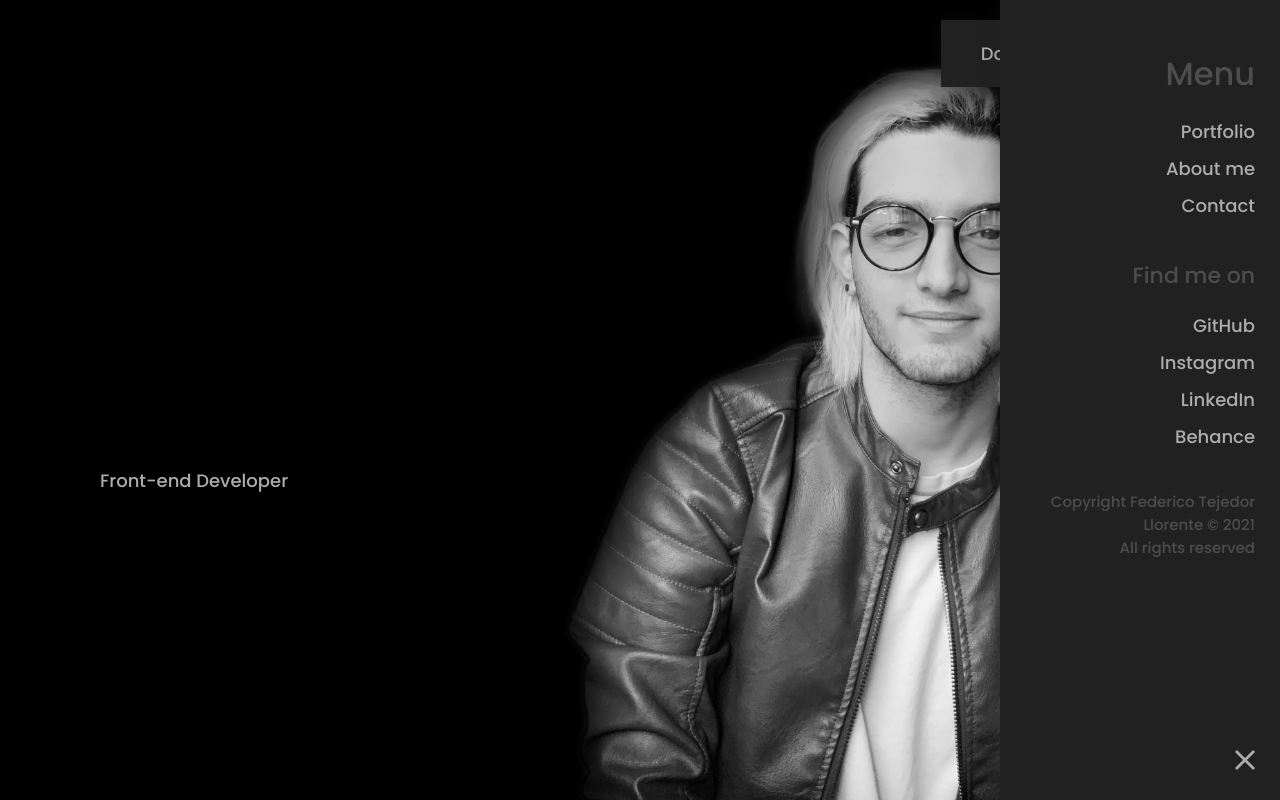
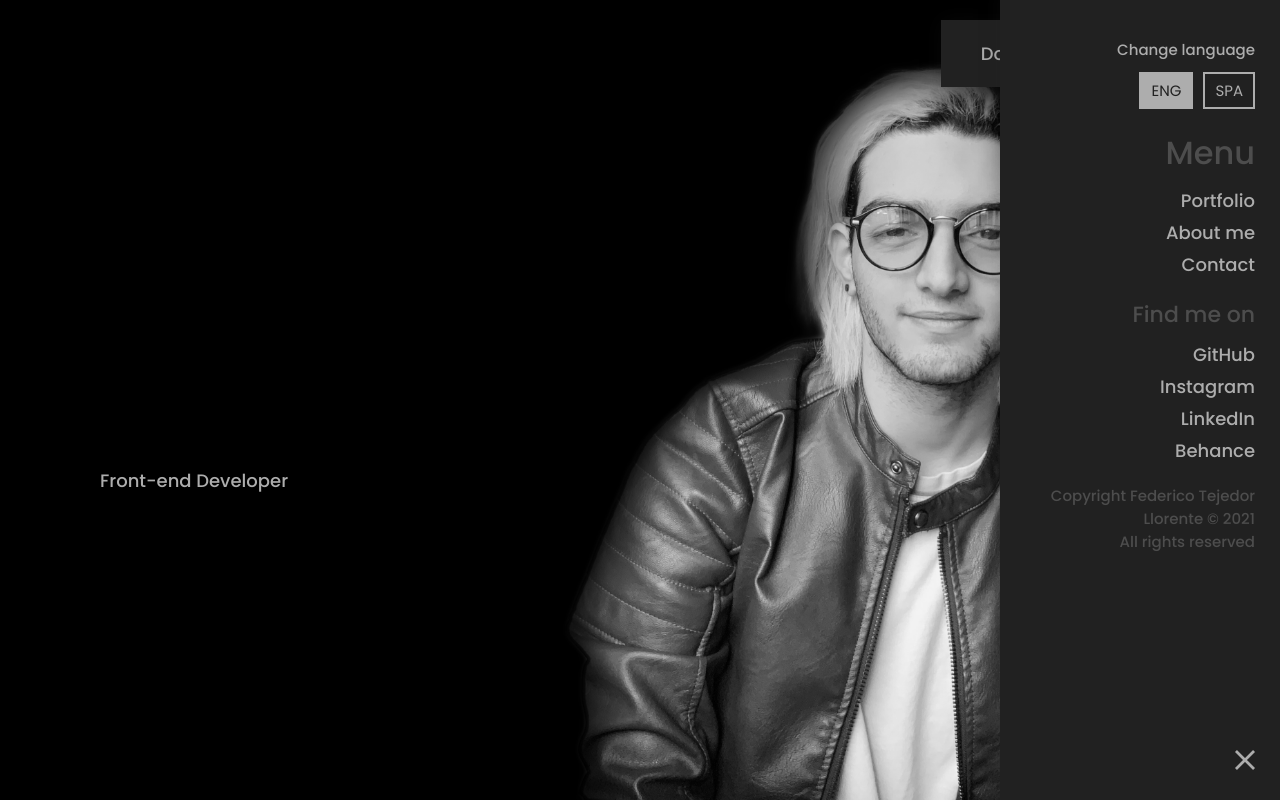
Before and after one commit to federicotllorente/react-portfolio-2021, a React app: page / in a window 1280 px wide. Both pictures are taken after a click on the element 1240 px from the left and 757 px from the top of the page. Built offline with nearby package versions, Linux system fonts and the light colour scheme.

Commit message:
The burger menu states now are managed with Redux, and was implemented a 'change language' functionality

```diff
--- a/package.json
+++ b/package.json
@@ -18,7 +18,9 @@
     "react": "^17.0.1",
     "react-dom": "^17.0.1",
     "react-hot-loader": "^4.13.0",
+    "react-redux": "^7.2.3",
     "react-router-dom": "^5.2.0",
+    "redux": "^4.0.5",
     "web-vitals": "^1.1.0",
     "webpack": "^5.30.0",
     "webpack-cli": "^4.6.0"
@@ -87,6 +89,8 @@
     "javascript",
     "react-router",
     "react-router-dom",
+    "redux",
+    "react-redux",
     "webpack",
     "babel",
     "express",
--- a/src/actions/index.js
+++ b/src/actions/index.js
@@ -0,0 +1,23 @@
+export const changeLangToEnglish = () => {
+    return {
+        type: 'CHANGE_LANG_TO_ENGLISH'
+    };
+};
+
+export const changeLangToSpanish = () => {
+    return {
+        type: 'CHANGE_LANG_TO_SPANISH'
+    };
+};
+
+export const openMenu = () => {
+    return {
+        type: 'OPEN_MENU'
+    };
+};
+
+export const closeMenu = () => {
+    return {
+        type: 'CLOSE_MENU'
+    };
+};
--- a/src/components/BurgerMenu.js
+++ b/src/components/BurgerMenu.js
@@ -1,14 +1,18 @@
 import React from 'react';
 import { Link } from 'react-router-dom';
+import { connect } from 'react-redux';
 
+import { changeLangToEnglish, changeLangToSpanish, openMenu, closeMenu } from '../actions';
 import BurgerMenuButton from './BurgerMenuButton';
 import BurgerMenuCloseButton from './BurgerMenuCloseButton';
 import DownloadResumeButton from './DownloadResumeButton';
-import useBurgerMenu from '../hooks/useBurgerMenu';
 
-function BurgerMenu() {
-    const { handleOpenMenu, handleCloseMenu, showingMenu } = useBurgerMenu();
-    if (!showingMenu) {
+const BurgerMenu = props => {
+    const handleOpenMenu = () => props.openMenu();
+    const handleCloseMenu = () => props.closeMenu();
+    const handleChangeLangToEnglish = () => props.changeLangToEnglish();
+    const handleChangeLangToSpanish = () => props.changeLangToSpanish();
+    if (!props.showingMenu) {
         return (
             <React.Fragment>
                 <BurgerMenuButton handleOpenMenu={handleOpenMenu} />
@@ -19,6 +23,19 @@ function BurgerMenu() {
     return (
         <React.Fragment>
             <div className="burger_menu" id="burger_menu">
+                <span>Change language</span>
+                <div className="burger_menu__lang_btn">
+                    {props.language === 'English' ? (
+                        <button onClick={handleChangeLangToEnglish} className="lang_selected">ENG</button>
+                    ) : (
+                        <button onClick={handleChangeLangToEnglish}>ENG</button>
+                    )}
+                    {props.language === 'Spanish' ? (
+                        <button onClick={handleChangeLangToSpanish} className="lang_selected">SPA</button>
+                    ) : (
+                        <button onClick={handleChangeLangToSpanish}>SPA</button>
+                    )}
+                </div>
                 <h2>Menu</h2>
                 <ul>
                     <li><Link to="/portfolio">Portfolio</Link></li>
@@ -38,6 +55,22 @@ function BurgerMenu() {
             <DownloadResumeButton />
         </React.Fragment>
     );
-}
+};
 
-export default BurgerMenu;
+const mapStateToProps = state => {
+    return {
+        showingMenu: state.showingMenu,
+        language: state.language
+    };
+};
+
+const mapDispatchToProps = dispatch => {
+    return {
+        changeLangToEnglish: () => dispatch(changeLangToEnglish()),
+        changeLangToSpanish: () => dispatch(changeLangToSpanish()),
+        openMenu: () => dispatch(openMenu()),
+        closeMenu: () => dispatch(closeMenu())
+    };
+};
+
+export default connect(mapStateToProps, mapDispatchToProps)(BurgerMenu);
--- a/src/hooks/useBurgerMenu.js
+++ /dev/null
@@ -1,14 +0,0 @@
-import { useState } from 'react';
-
-function useBurgerMenu() {
-    const [showingMenu, setShowingMenu] = useState(false);
-    const handleOpenMenu = () => {
-        setShowingMenu(true);
-    }
-    const handleCloseMenu = () => {
-        setShowingMenu(false);
-    }
-    return { handleOpenMenu, handleCloseMenu, showingMenu };
-}
-
-export default useBurgerMenu;
--- a/src/index.js
+++ b/src/index.js
@@ -1,6 +1,23 @@
 import React from 'react';
 import ReactDOM from 'react-dom';
+import { Provider } from 'react-redux';
+import { createStore } from 'redux';
 
 import App from './components/App';
+import reducer from './reducers';
 
-ReactDOM.render(<App />, document.getElementById('root'));
+const container = document.getElementById('root');
+
+const initialState = {
+    showingMenu: false,
+    language: 'English'
+};
+
+const store = createStore(reducer, initialState);
+
+ReactDOM.render(
+    <Provider store={store}>
+        <App />
+    </Provider>,
+    container
+);
--- a/src/reducers/index.js
+++ b/src/reducers/index.js
@@ -0,0 +1,28 @@
+const reducer = (state, action) => {
+    switch (action.type) {
+        case 'CHANGE_LANG_TO_ENGLISH':
+            return {
+                ...state,
+                language: 'English'
+            };
+        case 'CHANGE_LANG_TO_SPANISH':
+            return {
+                ...state,
+                language: 'Spanish'
+            };
+        case 'OPEN_MENU':
+            return {
+                ...state,
+                showingMenu: true
+            };
+        case 'CLOSE_MENU':
+            return {
+                ...state,
+                showingMenu: false
+            };
+        default:
+            return state;
+    }
+};
+
+export default reducer;
--- a/src/styles/_burgermenu.scss
+++ b/src/styles/_burgermenu.scss
@@ -7,7 +7,7 @@
 
 // Burger menu
 .burger_menu {
-    padding: 50px 25px;
+    padding: 35px 25px;
     margin: 0;
     width: 280px;
     height: 100vh;
@@ -21,15 +21,15 @@
     animation: showBurgerMenu ease 1s;
     transition: 0.3s;
     h2 {
-        margin: 0 0 20px;
+        margin: 0 0 10px;
         color: $midColor;
     }
     h3 {
-        margin: 40px 0 20px;
+        margin: 20px 0 10px;
         color: $midColor;
     }
     ul li {
-        margin: 10px 0;
+        margin: 5px 0;
         list-style: none;
     }
     a {
@@ -43,9 +43,40 @@
         }
     }
     p {
-        margin-top: 40px;
-        font-size: 15px;
+        margin-top: 20px;
+        font-size: $mobileFontSize;
         color: $midColor;
+    }
+    > span {
+        font-size: $mobileFontSize;
+    }
+    &__lang_btn {
+        padding: 10px 0 20px;
+        button {
+            padding: 5px 10px;
+            margin-right: 10px;
+            background-color: transparent;
+            color: $lightColor;
+            font-size: $mobileFontSize;
+            font-family: $mainFontFamily;
+            border: 2px solid $lightColor;
+            transition: 0.2s;
+            &:last-of-type {
+                margin-right: 0;
+            }
+            &:hover {
+                cursor: pointer;
+                border: 2px solid $primaryColor;
+                color: $primaryColor;
+            }
+            &.lang_selected {
+                background-color: $lightColor;
+                color: $darkColor;
+                &:hover {
+                    background-color: $primaryColor;
+                }
+            }
+        }
     }
     &__close_btn {
         padding: 30px 25px;
--- a/src/styles/main.css
+++ b/src/styles/main.css
@@ -178,7 +178,7 @@ body h3, body h4 {
 }
 
 .burger_menu {
-  padding: 50px 25px;
+  padding: 35px 25px;
   margin: 0;
   width: 280px;
   height: 100vh;
@@ -198,17 +198,17 @@ body h3, body h4 {
 }
 
 .burger_menu h2 {
-  margin: 0 0 20px;
+  margin: 0 0 10px;
   color: #4d4d4d;
 }
 
 .burger_menu h3 {
-  margin: 40px 0 20px;
+  margin: 20px 0 10px;
   color: #4d4d4d;
 }
 
 .burger_menu ul li {
-  margin: 10px 0;
+  margin: 5px 0;
   list-style: none;
 }
 
@@ -226,9 +226,49 @@ body h3, body h4 {
 }
 
 .burger_menu p {
-  margin-top: 40px;
+  margin-top: 20px;
   font-size: 15px;
   color: #4d4d4d;
+}
+
+.burger_menu > span {
+  font-size: 15px;
+}
+
+.burger_menu__lang_btn {
+  padding: 10px 0 20px;
+}
+
+.burger_menu__lang_btn button {
+  padding: 5px 10px;
+  margin-right: 10px;
+  background-color: transparent;
+  color: #adadad;
+  font-size: 15px;
+  font-family: "Poppins", sans-serif;
+  border: 2px solid #adadad;
+  -webkit-transition: 0.2s;
+  transition: 0.2s;
+}
+
+.burger_menu__lang_btn button:last-of-type {
+  margin-right: 0;
+}
+
+.burger_menu__lang_btn button:hover {
+  cursor: pointer;
+  border: 2px solid #ff803b;
+  color: #ff803b;
+}
+
+.burger_menu__lang_btn button.lang_selected {
+  background-color: #adadad;
+  color: #212121;
+  border: none;
+}
+
+.burger_menu__lang_btn button.lang_selected:hover {
+  background-color: #ff803b;
 }
 
 .burger_menu__close_btn {
```
Also changed, not shown: 2 other files (tests, documents, lock files or other folders).
